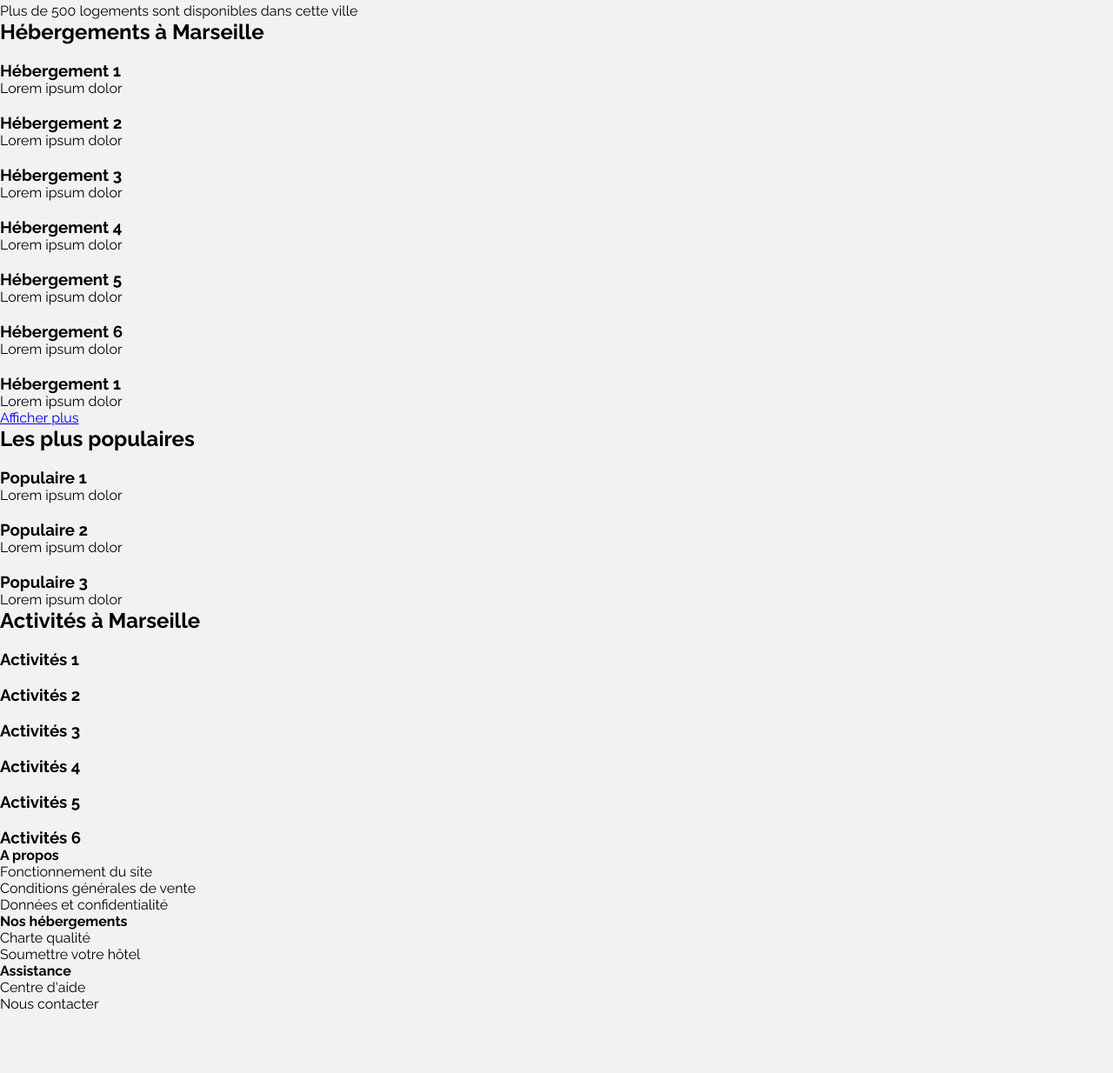
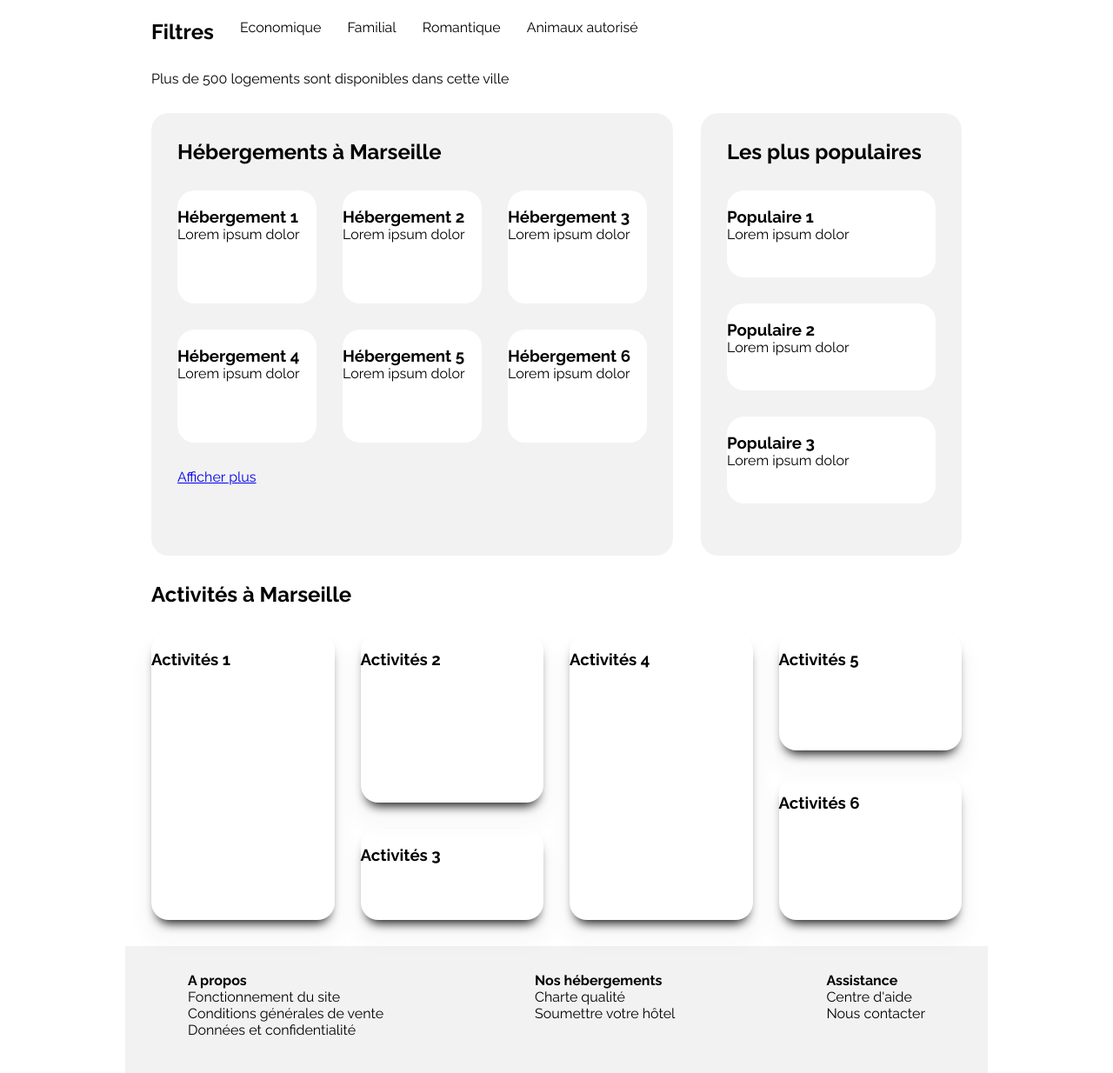
Before and after one commit to JulienDelespaul/OCR-Projet-2, a plain HTML site: page index.html in a window 1280 px wide. Shown: the part 340-1574 px from the top of the page at 87% size. Before the commit the page ends 1504 px from the top, so only its background shows below. Drawn offline with Linux system fonts and the light colour scheme.

Commit message:
style : create css base canvas

```diff
--- a/index.html
+++ b/index.html
@@ -45,9 +45,10 @@
       <div class="container-principal">
         <div class="cadre cadre-hebergements">
           <h2>Hébergements à Marseille</h2>
-          <div class="cadre-contenu">
 
-            <div class="carte-container">
+          <div class="cadre-contenu-hebergements">
+
+            <div class="carte-container-hebergements">
               <div class="cadre-contenu-image">
                 <img src="#" alt="">
               </div>
@@ -57,7 +58,7 @@
               </div>
             </div>
 
-            <div class="carte-container">
+            <div class="carte-container-hebergements">
               <div class="cadre-contenu-image">
                 <img src="#" alt="">
               </div>
@@ -67,7 +68,7 @@
               </div>
             </div>
 
-            <div class="carte-container">
+            <div class="carte-container-hebergements">
               <div class="cadre-contenu-image">
                 <img src="#" alt="">
               </div>
@@ -77,7 +78,7 @@
               </div>
             </div>
 
-            <div class="carte-container">
+            <div class="carte-container-hebergements">
               <div class="cadre-contenu-image">
                 <img src="#" alt="">
               </div>
@@ -87,7 +88,7 @@
               </div>
             </div>
 
-            <div class="carte-container">
+            <div class="carte-container-hebergements">
               <div class="cadre-contenu-image">
                 <img src="#" alt="">
               </div>
@@ -97,7 +98,7 @@
               </div>
             </div>
 
-            <div class="carte-container">
+            <div class="carte-container-hebergements">
               <div class="cadre-contenu-image">
                 <img src="#" alt="">
               </div>
@@ -108,25 +109,22 @@
                   <div class="cadre-contenu-image">
                     <img src="#" alt="">
                   </div>
-                  <div class="cadre-contenu-texte">
-                    <h3>Hébergement 1</h3>
-                    <p>Lorem ipsum dolor</p>
-                  </div>
                 </div>
               </div>
             </div>
-            <div class="lien-afficher-plus">
-              <a href="#">Afficher plus</a>
-            </div>
           </div>
+          <div class="lien-afficher-plus">
+            <a href="#">Afficher plus</a>
+          </div>
+        </div>
 
 
-        </div>
+
         <div class="cadre cadre-les-plus-populaires">
           <h2>Les plus populaires</h2>
-          <div class="cadre-contenu">
+          <div class="cadre-contenu-les-plus-populaires">
 
-            <div class="carte-container">
+            <div class="carte-container-les-plus-populaires">
               <div class="cadre-contenu-image">
                 <img src="#" alt="">
               </div>
@@ -136,7 +134,7 @@
               </div>
             </div>
 
-            <div class="carte-container">
+            <div class="carte-container-les-plus-populaires">
               <div class="cadre-contenu-image">
                 <img src="#" alt="">
               </div>
@@ -146,7 +144,7 @@
               </div>
             </div>
 
-            <div class="carte-container">
+            <div class="carte-container-les-plus-populaires">
               <div class="cadre-contenu-image">
                 <img src="#" alt="">
               </div>
@@ -163,7 +161,7 @@
         <h2 class="titre-activites">Activités à Marseille</h2>
         <div class="cadre-activites">
           <div class="cadre-activites-colonne-1 colonne">
-            <div class="carte-activites">
+            <div class="carte-activites-1">
               <div class="carte-activites-image">
                 <img src="#" alt="">
               </div>
@@ -173,7 +171,7 @@
             </div>
           </div>
           <div class="cadre-activites-colonne-2 colonne">
-            <div class="carte-activites">
+            <div class="carte-activites-2">
               <div class="carte-activites-image">
                 <img src="#" alt="">
               </div>
@@ -182,7 +180,7 @@
               </div>
             </div>
 
-            <div class="carte-activites">
+            <div class="carte-activites-3">
               <div class="carte-activites-image">
                 <img src="#" alt="">
               </div>
@@ -192,7 +190,7 @@
             </div>
           </div>
           <div class="cadre-activites-colonne-3 colonne">
-            <div class="carte-activites">
+            <div class="carte-activites-4">
               <div class="carte-activites-image">
                 <img src="#" alt="">
               </div>
@@ -202,7 +200,7 @@
             </div>
           </div>
           <div class="cadre-activites-colonne-3 colonne">
-            <div class="carte-activites">
+            <div class="carte-activites-5">
               <div class="carte-activites-image">
                 <img src="#" alt="">
               </div>
@@ -211,7 +209,7 @@
               </div>
             </div>
 
-            <div class="carte-activites">
+            <div class="carte-activites-6">
               <div class="carte-activites-image">
                 <img src="#" alt="">
               </div>
--- a/styles.css
+++ b/styles.css
@@ -23,8 +23,10 @@ Raleway
 }
 
 body {
-  background-color: #f2f2f2;
+  background-color: #fff;
   font-family: "Raleway", sans-serif;
+  width: 992px;
+  margin: 0 auto;
 }
 
 header {
@@ -47,3 +49,143 @@ header {
   gap: 60px;
   margin-right: 60px;
 }
+
+.slogan {
+  margin: 30px;
+}
+
+.slogan-titre {
+  margin-bottom: 5px;
+}
+
+.btn-recherche {
+  margin: 30px;
+}
+
+.filtres {
+  margin: 30px;
+  display: flex;
+  gap: 30px;
+}
+
+.resultats-recherche {
+  margin: 30px;
+}
+
+.container-principal {
+  margin: 30px;
+  width: 932px;
+  display: flex;
+  justify-content: space-between;
+}
+
+.cadre {
+  background-color: #f2f2f2;
+  border-radius: 20px;
+  padding: 30px;
+}
+
+.cadre-hebergements {
+  width: 600px;
+}
+
+.cadre-les-plus-populaires {
+  width: 300px;
+}
+
+.cadre-contenu-hebergements {
+  display: flex;
+  flex-wrap: wrap;
+  justify-content: space-around;
+  gap: 30px;
+  margin: 30px 0px;
+}
+
+.carte-container-hebergements {
+  background-color: #fff;
+  border-radius: 20px;
+  width: 160px;
+  height: 130px;
+}
+
+.carte-container-les-plus-populaires {
+  background-color: #fff;
+  border-radius: 20px;
+  width: 240px;
+  height: 100px;
+}
+
+.cadre-contenu-les-plus-populaires {
+  display: flex;
+  flex-direction: column;
+  gap: 30px;
+  margin: 30px 0px;
+}
+
+.container-activites {
+  margin: 30px;
+}
+
+.cadre-activites {
+  display: flex;
+  justify-content: space-between;
+}
+
+.colonne {
+  display: flex;
+  margin-top: 30px;
+  width: 210.5px;
+  height: 330px;
+  justify-content: space-between;
+  flex-direction: column;
+}
+
+.carte-activites-1,
+.carte-activites-4 {
+  height: 330px;
+  border-radius: 20px;
+  box-shadow: 0px 10px 13px -7px #000000, 0px 19px 17px 14px rgba(0, 0, 0, 0.02);
+}
+
+.carte-activites-2 {
+  height: 195px;
+  border-radius: 20px;
+  box-shadow: 0px 10px 13px -7px #000000, 0px 19px 17px 14px rgba(0, 0, 0, 0.02);
+}
+
+.carte-activites-3 {
+  height: 105px;
+  border-radius: 20px;
+  box-shadow: 0px 10px 13px -7px #000000, 0px 19px 17px 14px rgba(0, 0, 0, 0.02);
+}
+
+.carte-activites-5 {
+  height: 135px;
+  border-radius: 20px;
+  box-shadow: 0px 10px 13px -7px #000000, 0px 19px 17px 14px rgba(0, 0, 0, 0.02);
+}
+
+.carte-activites-6 {
+  height: 165px;
+  border-radius: 20px;
+  box-shadow: 0px 10px 13px -7px #000000, 0px 19px 17px 14px rgba(0, 0, 0, 0.02);
+}
+
+.footer {
+  width: 100%;
+  background-color: #f2f2f2;
+  display: flex;
+  gap: 30px;
+  justify-content: space-around;
+}
+
+.footer-colonne-1,
+.footer-colonne-2,
+.footer-colonne-3 {
+  margin-top: 30px;
+  margin-bottom: 40px;
+}
+
+.list-nav {
+  list-style: none;
+}
```
